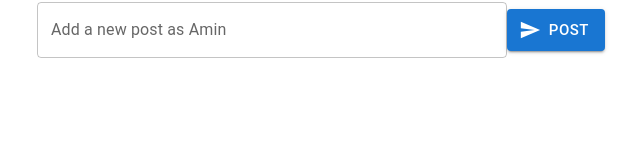
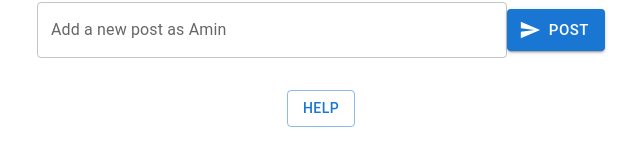
Before and after one commit to sewy7/swe632version5, a React (Create React App) app: page / in a window 1280 px wide. Shown: the part 489-654 px from the top of the page, without its empty margins (319-959 px from the left). Built offline with nearby package versions, Linux system fonts and the light colour scheme.

Commit message:
added help button

```diff
--- a/src/App.tsx
+++ b/src/App.tsx
@@ -183,6 +183,11 @@ function App() {
           </Button>
         </Box>
       </Box>
+      <Box mt={4} display="flex" justifyContent="center">
+      <Button variant="outlined" color="primary">
+        Help
+      </Button>
+    </Box>
     </Container>
   );
 }
```
